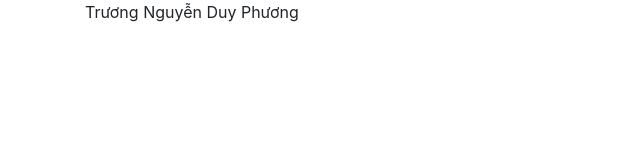
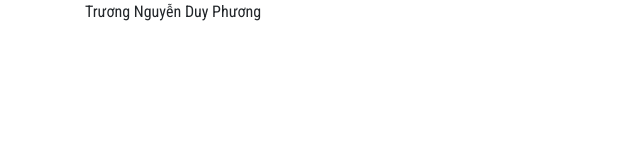
Before and after one commit to dpzoro/phuongtnd.github.io, a plain HTML site: page index.html in a window 1280 px wide. Shown: the full height of the page, 0-640 px from the left. Drawn offline with nearby package versions, Linux system fonts and the light colour scheme.

Commit message:
them font google

```diff
--- a/1.css
+++ b/1.css
@@ -1,4 +1,5 @@
 *{
 	margin:0;
 	padding: 0;
+	font-family: 'Roboto Condensed', sans-serif;
 }
--- a/index.html
+++ b/index.html
@@ -8,6 +8,7 @@
   <script src="https://ajax.googleapis.com/ajax/libs/jquery/3.3.1/jquery.min.js"></script>
   <script src="https://cdnjs.cloudflare.com/ajax/libs/popper.js/1.14.7/umd/popper.min.js"></script>
   <script src="https://maxcdn.bootstrapcdn.com/bootstrap/4.3.1/js/bootstrap.min.js"></script>
+  <link href="https://fonts.googleapis.com/css?family=Roboto+Condensed:300,300i,400,400i,700,700i&amp;subset=vietnamese" rel="stylesheet">
   	<link rel="stylesheet" href="1.css">
 </head>
 <body>
```
